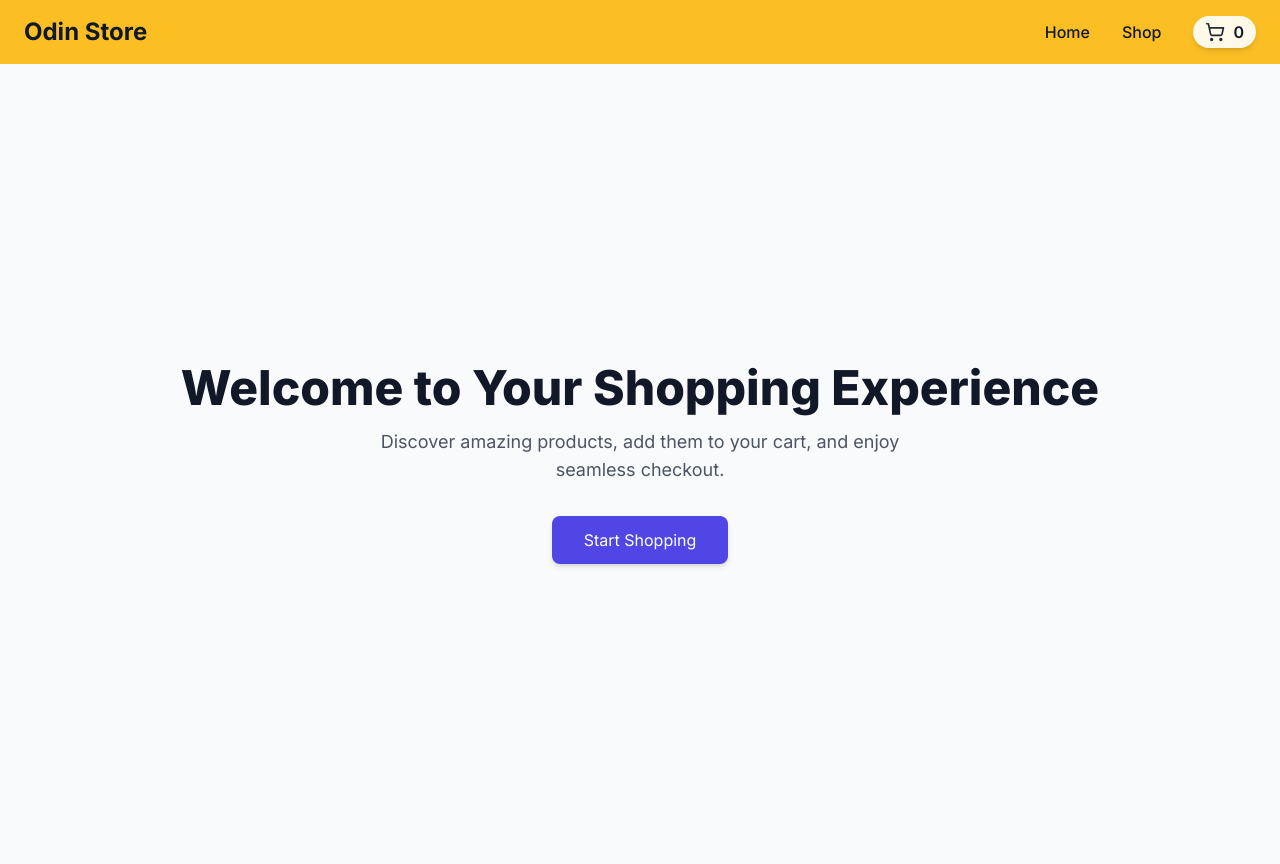
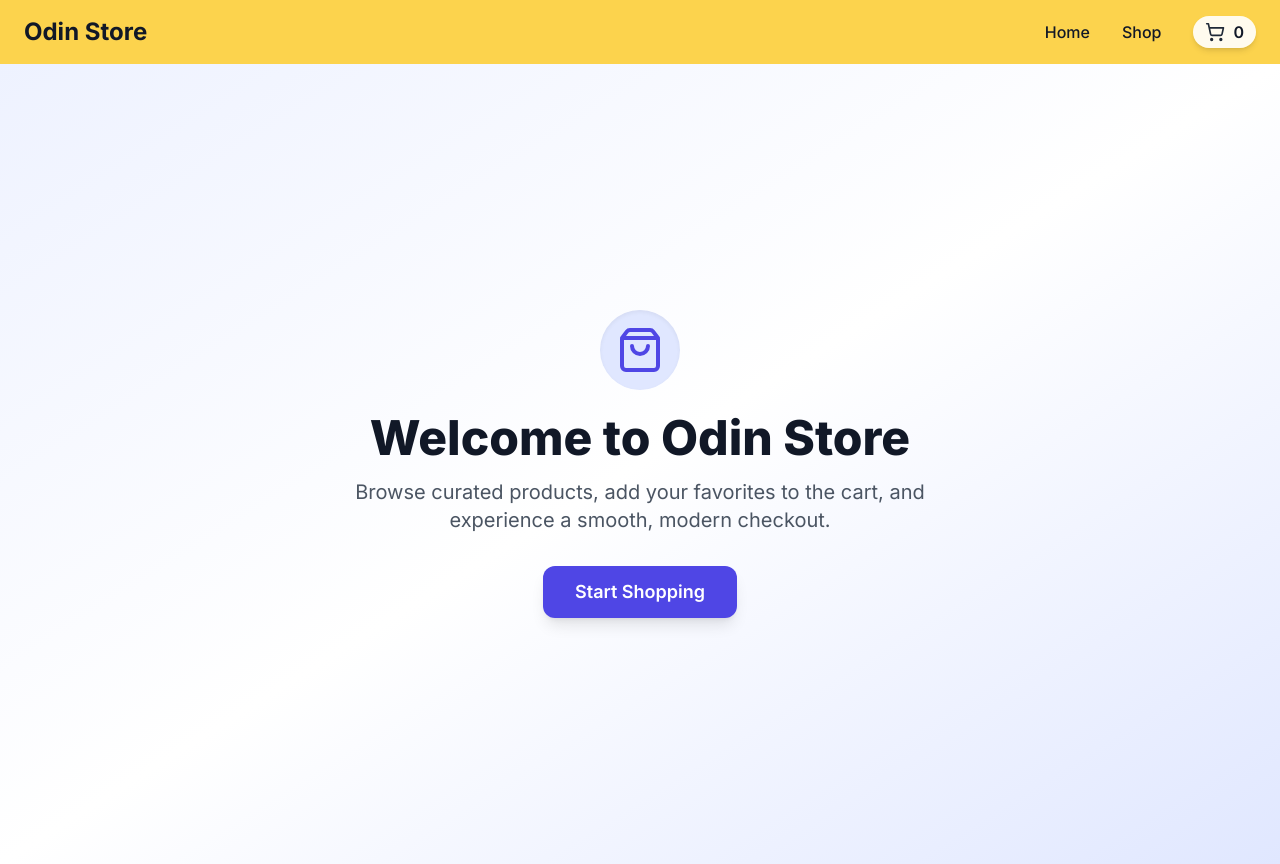
Before and after one commit to AliCodes22/shopping-cart, a React (Vite) app: page / in a window 1280 px wide. Built offline with nearby package versions, Linux system fonts and the light colour scheme.

Commit message:
styling updates

```diff
--- a/src/components/CartItem.jsx
+++ b/src/components/CartItem.jsx
@@ -2,7 +2,7 @@ const CartItem = ({ product }) => {
   const { image, title, category, rating, description, quantity } = product;
 
   return (
-    <div className="flex flex-col md:flex-row gap-4 items-start p-4 bg-white rounded-xl shadow-sm border border-gray-200 hover:shadow-md transition-all">
+    <div className="flex flex-col md:flex-row gap-6 items-start p-6 bg-white rounded-xl shadow-md border border-gray-200 hover:shadow-lg transition-all">
       {/* Image */}
       <div className="w-full md:w-1/4 bg-gray-100 rounded-lg p-4 flex items-center justify-center">
         <img src={image} alt={title} className="h-40 object-contain" />
@@ -23,8 +23,8 @@ const CartItem = ({ product }) => {
 
         <p className="text-sm text-gray-600 line-clamp-2">{description}</p>
 
-        <div className="text-sm text-gray-700">
-          <span className="font-medium">Quantity:</span> {quantity}
+        <div className="text-sm text-gray-700 flex items-center space-x-2">
+          Quantity: {quantity}
         </div>
       </div>
     </div>
--- /dev/null
+++ b/src/components/Loader.jsx
@@ -0,0 +1,11 @@
+import { Loader2 } from "lucide-react";
+
+const Loader = () => {
+  return (
+    <div className="flex items-center justify-center h-screen">
+      <Loader2 className="animate-spin w-12 h-12 text-blue-500" />
+    </div>
+  );
+};
+
+export default Loader;
--- a/src/components/Navbar.jsx
+++ b/src/components/Navbar.jsx
@@ -3,7 +3,7 @@ import { ShoppingCart } from "lucide-react";
 
 const Navbar = ({ cartQuantity }) => {
   return (
-    <nav className="bg-amber-400 px-6 py-4 shadow-md flex justify-between items-center">
+    <nav className="bg-amber-300 px-6 py-4 shadow-md flex justify-between items-center">
       <div className="text-2xl font-bold text-gray-900">
         <Link to="/">Odin Store</Link>
       </div>
@@ -12,13 +12,13 @@ const Navbar = ({ cartQuantity }) => {
         {/* Links */}
         <Link
           to="/"
-          className="text-gray-900 hover:text-gray-700 font-medium transition-colors duration-300"
+          className="text-gray-900 hover:text-gray-700 font-medium transition-colors duration-300 underline-offset-4 hover:underline"
         >
           Home
         </Link>
         <Link
           to="/shop"
-          className="text-gray-900 hover:text-gray-700 font-medium transition-colors duration-300"
+          className="text-gray-900 hover:text-gray-700 font-medium transition-colors duration-300 underline-offset-4 hover:underline"
         >
           Shop
         </Link>
@@ -31,8 +31,6 @@ const Navbar = ({ cartQuantity }) => {
         >
           <ShoppingCart className="text-gray-800" size={20} />
           <span className="text-gray-900 font-semibold">{cartQuantity}</span>
-
-          {/* Optional: Small red badge if cartQuantity > 0 */}
         </Link>
       </div>
     </nav>
--- a/src/components/ProductCard.jsx
+++ b/src/components/ProductCard.jsx
@@ -8,15 +8,13 @@ const ProductCard = ({ product }) => {
 
   const [cartQuantity, setCartQuantity, cart, setCart] = useOutletContext();
 
-  console.log(cartQuantity);
-
   return (
     <div className="bg-white rounded-2xl shadow-md border border-gray-100 hover:border-blue-500 hover:bg-gray-50 transition-colors duration-200 flex flex-col">
       {/* Product Image */}
       <img
         src={image}
         alt={title}
-        className="w-full h-64 object-contain p-4 rounded-t-2xl bg-gray-50"
+        className="w-full h-64 object-contain p-4 rounded-t-2xl bg-gray-50 shadow-sm"
       />
 
       {/* Product Details */}
@@ -49,7 +47,7 @@ const ProductCard = ({ product }) => {
         {/* Quantity Controls */}
         <div className="flex items-center space-x-3">
           <button
-            className="px-3 py-1 text-lg bg-gray-100 hover:bg-gray-200 rounded"
+            className="px-4 py-2 text-lg bg-gray-100 hover:bg-gray-200 rounded transition focus:outline-none focus:ring-2 focus:ring-blue-500"
             type="button"
             onClick={() => {
               setItemQuantity((prev) => {
@@ -71,7 +69,7 @@ const ProductCard = ({ product }) => {
             onChange={(e) => setItemQuantity(e.target.value)}
           />
           <button
-            className="px-3 py-1 text-lg bg-gray-100 hover:bg-gray-200 rounded"
+            className="px-4 py-2 text-lg bg-gray-100 hover:bg-gray-200 rounded transition focus:outline-none focus:ring-2 focus:ring-blue-500"
             type="button"
             onClick={() => {
               setItemQuantity((prev) => prev + 1);
@@ -83,7 +81,11 @@ const ProductCard = ({ product }) => {
 
         {/* Add to Cart Button */}
         <button
-          className="w-full mt-2 bg-blue-600 text-white rounded-md py-2 px-4 hover:bg-blue-700 transition-colors duration-200"
+          className={`w-full mt-2 rounded-md py-2 px-4 transition-colors duration-200 ${
+            itemQuantity === 0
+              ? "bg-blue-300 cursor-not-allowed"
+              : "bg-blue-600 hover:bg-blue-700 text-white"
+          }`}
           type="button"
           onClick={() => {
             setCartQuantity((prev) => prev + itemQuantity);
--- a/src/main.jsx
+++ b/src/main.jsx
@@ -9,11 +9,13 @@ import "./index.css";
 import ProductPage from "./pages/ProductPage.jsx";
 import CartPage from "./pages/CartPage.jsx";
 import OrderConfirmation from "./pages/OrderConfirmation.jsx";
+import ErrorPage from "./pages/ErrorPage.jsx";
 
 const router = createBrowserRouter([
   {
     path: "/",
     element: <App />,
+    errorElement: <ErrorPage />,
     children: [
       {
         path: "/shop",
--- /dev/null
+++ b/src/pages/ErrorPage.jsx
@@ -0,0 +1,24 @@
+import { AlertCircle } from "lucide-react";
+import { useNavigate } from "react-router-dom";
+
+const ErrorPage = () => {
+  const navigate = useNavigate();
+
+  return (
+    <div className="min-h-screen flex flex-col justify-center items-center bg-gray-50 px-6">
+      <AlertCircle className="w-24 h-24 text-red-500 mb-6" />
+      <h1 className="text-6xl font-extrabold text-gray-900 mb-4">404</h1>
+      <p className="text-xl text-gray-600 mb-8 max-w-md text-center">
+        Oops! The page you’re looking for doesn’t exist or has been moved.
+      </p>
+      <button
+        onClick={() => navigate("/")}
+        className="px-6 py-3 bg-red-500 text-white font-semibold rounded-md hover:bg-red-600 transition"
+      >
+        Go Back Home
+      </button>
+    </div>
+  );
+};
+
+export default ErrorPage;
--- a/src/pages/HomePage.jsx
+++ b/src/pages/HomePage.jsx
@@ -1,20 +1,32 @@
-import React from "react";
 import { Link } from "react-router-dom";
+import { ShoppingBag } from "lucide-react";
 
 const HomePage = () => {
   return (
-    <div className="min-h-screen flex flex-col justify-center items-center bg-gray-50 px-6">
-      <h1 className="text-5xl font-extrabold text-gray-900 mb-4 text-center">
-        Welcome to Your Shopping Experience
+    <div className="min-h-screen flex flex-col justify-center items-center bg-gradient-to-br from-indigo-50 via-white to-indigo-100 px-6">
+      {/* Icon */}
+      <div className="mb-6">
+        <div className="bg-indigo-100 p-4 rounded-full shadow-inner">
+          <ShoppingBag className="w-12 h-12 text-indigo-600" />
+        </div>
+      </div>
+
+      {/* Heading */}
+      <h1 className="text-4xl md:text-5xl font-extrabold text-gray-900 mb-4 text-center leading-tight">
+        Welcome to Odin Store
       </h1>
-      <p className="text-lg text-gray-600 mb-8 max-w-xl text-center">
-        Discover amazing products, add them to your cart, and enjoy seamless
-        checkout.
+
+      {/* Subheading */}
+      <p className="text-lg md:text-xl text-gray-600 mb-8 max-w-xl text-center">
+        Browse curated products, add your favorites to the cart, and experience
+        a smooth, modern checkout.
       </p>
+
+      {/* CTA Button */}
       <Link to="/shop">
         <button
-          className="bg-indigo-600 text-white px-8 py-3 rounded-lg shadow-md hover:bg-indigo-700 transition duration-300"
           type="button"
+          className="bg-indigo-600 hover:bg-indigo-700 text-white px-8 py-3 rounded-xl text-lg font-semibold shadow-lg hover:shadow-xl transition-all duration-300"
         >
           Start Shopping
         </button>
--- a/src/pages/OrderConfirmation.jsx
+++ b/src/pages/OrderConfirmation.jsx
@@ -5,7 +5,7 @@ import { v4 as uuidv4 } from "uuid";
 
 const OrderConfirmation = () => {
   const uuid = uuidv4();
-  const [cartQuantity, setCartQuantity] = useOutletContext();
+  const [, setCartQuantity] = useOutletContext();
 
   useEffect(() => {
     setCartQuantity(0);
--- a/src/pages/ShopPage.jsx
+++ b/src/pages/ShopPage.jsx
@@ -2,32 +2,42 @@ import axios from "axios";
 import { useEffect, useState } from "react";
 import ProductCard from "../components/ProductCard";
 import { Link, useOutletContext } from "react-router-dom";
+import Loader from "../components/Loader";
+import ErrorPage from "./ErrorPage";
 
 const ShopPage = () => {
   const [products, setProducts] = useState([]);
   const [isLoading, setIsLoading] = useState(true);
+  const [error, setError] = useState(false);
 
   const [cartQuantity, setCartQuantity] = useOutletContext();
 
   useEffect(() => {
     const getProducts = async () => {
-      const res = await axios.get("https://fakestoreapi.com/products");
+      try {
+        setIsLoading(true);
+        const res = await axios.get("https://fakestoreapi.com/products");
 
-      if (!res) {
-        return <div>Error fetching data</div>;
+        const { data: products } = res;
+
+        setProducts(products);
+        setError(false);
+      } catch (err) {
+        setError(true);
+      } finally {
+        setIsLoading(false);
       }
-
-      const { data: products } = res;
-
-      setProducts(products);
-      setIsLoading(false);
     };
 
     getProducts();
   }, []);
 
+  if (error) {
+    return <ErrorPage />;
+  }
+
   if (isLoading) {
-    return <div>Loading...</div>;
+    return <Loader />;
   }
 
   console.log(products);
```
